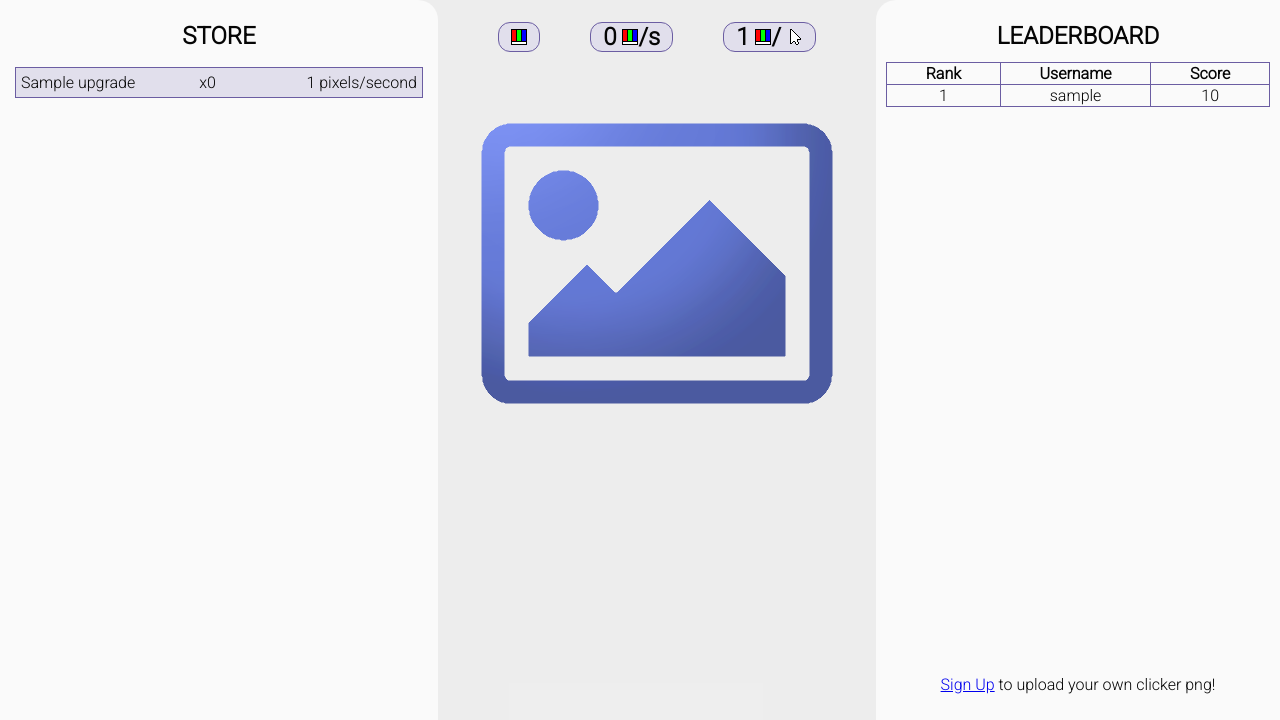
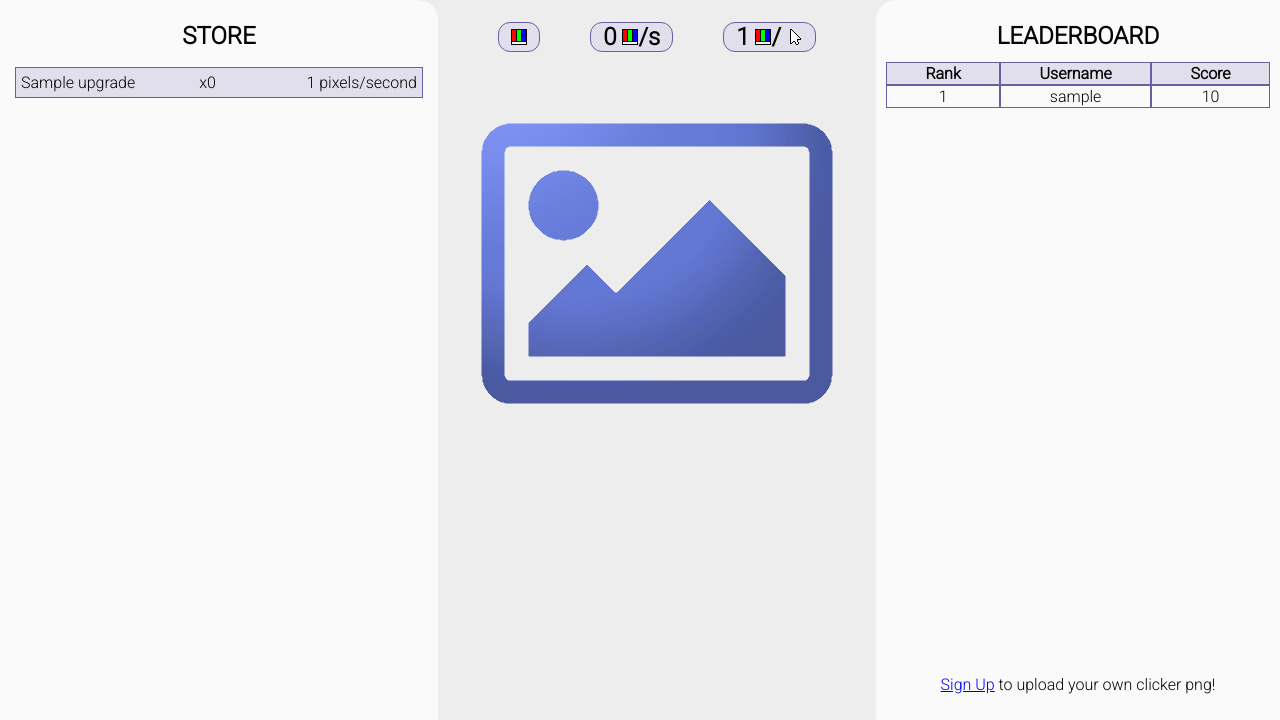
Before and after one commit to Hippodoodle/clicker.png, a Django app: page / in a window 1280 px wide. Shown: the part 80-800 px from the top of the page. Run offline with Django 3.2, Linux system fonts and the light colour scheme; tables that the repository leaves empty hold one stand-in row (values such as "Sample post"); parts of the project's set-up code (start-up, migrations or seed data) failed here and were passed over.

Commit message:
Fix leaderboard scroll and sticky headers css
Closes: #41

```diff
--- a/static/stylesheet.css
+++ b/static/stylesheet.css
@@ -189,7 +189,6 @@ a:visited {
 
 .shop {
     order: 1;
-    height: 85vh;
     width: 100%;
     background-color: var(--background);
     color: var(--text);
@@ -244,11 +243,18 @@ a:visited {
 
 /* Leaderboard */
 
-.leaderboard {
+.leaderboard-container {
     order: 1;
     width: 100%;
     background-color: var(--background);
     color: var(--text);
+    overflow-y: scroll;
+}
+
+.leaderboard table {
+    width: 100%;
+    border-collapse: separate;
+    border-spacing: 0;
 }
 
 .leaderboard th, .leaderboard td {
@@ -257,31 +263,28 @@ a:visited {
     overflow-x: hidden;
 }
 
-.leaderboard table {
-    width: 100%;
-    max-width: 100%;
-    border-collapse: collapse;
-}
-
 .leaderboard tbody {
     display: block;
-    overflow-y: scroll;
 }
 
 .leaderboard th {
     position: sticky;
+    top: 0;
+    background-color: var(--secondary);
 }
 
-.rightpane .stats {
+.leaderboard tr:nth-child(2) {
+    position: sticky;
+    top: 23px;
+    background-color: var(--secondary);
+}
+
+.rightpane .spacer {
     order: 2;
 }
 
-.rightpane .spacer {
+.change-png-message {
     order: 3;
-}
-
-.change-png-message {
-    order: 4;
 }
 
 /* My Account */
--- a/templates/clicker_app/index.html
+++ b/templates/clicker_app/index.html
@@ -41,16 +41,16 @@ Home
             <div class="stats-container">
                 <div class="stat">
                     <span class="points-count">{{ user.account.points }}</span>
-                    <img class="pixels-icon" src="{% static 'images/pixel.svg' %}"/>
+                    <img class="pixels-icon" alt="pixels" src="{% static 'images/pixel.svg' %}"/>
                 </div>
                 <div class="stat">
                     <span class="pixels-per-second">{{ cps }}</span>
-                    <img class="pixels-icon" src="{% static 'images/pixel.svg' %}"/>/s
+                    <img class="pixels-icon"  alt="pixels" src="{% static 'images/pixel.svg' %}"/>/s
                 </div>
                 <div class="stat">
                     <span class="pixels-per-click">{{ upgraded_click }}</span>
-                    <img class="pixels-icon" src="{% static 'images/pixel.svg' %}"/>/
-                    <img class="cursor-icon" src="{% static 'images/cursor.svg' %}"/>
+                    <img class="pixels-icon"  alt="pixels" src="{% static 'images/pixel.svg' %}"/>/
+                    <img class="cursor-icon"  alt="click" src="{% static 'images/cursor.svg' %}"/>
                 </div>
             </div>
         </div>
@@ -67,6 +67,7 @@ Home
     <div class="rightpane">
         <div class="pane-title">LEADERBOARD</div>
 
+        <div class="leaderboard-container">
             <div class="leaderboard">
                 <table>
                     <tr>
@@ -75,11 +76,13 @@ Home
                         <th>Score</th>
                     </tr>
                     <tr>
-                    {% for account in ranking_list %} {% if account.user == request.user %}
+                        {% for account in ranking_list %}
+                        {% if account.user == request.user %}
                         <td>{{ forloop.counter }}</td>
                         <td>{{ account.user.username }}</td>
                         <td><span class="lifetime-points">{{ account.lifetime_points }}</span></td>
-                    {%endif%} {%endfor%}
+                        {%endif%}
+                        {%endfor%}
                     </tr>
                     {% for account in leaderboard %}
                     <tr>
@@ -96,6 +99,7 @@ Home
                     {% endfor %}
                 </table>
             </div>
+        </div>
 
         <div class="spacer"></div>
 
```
Lines whose indentation alone changed are shown as unchanged.
